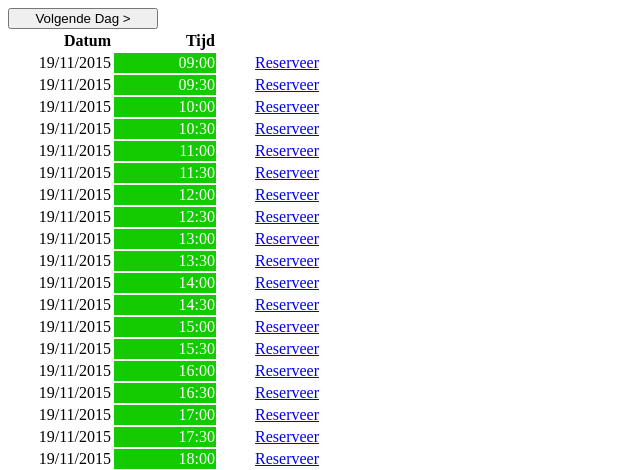
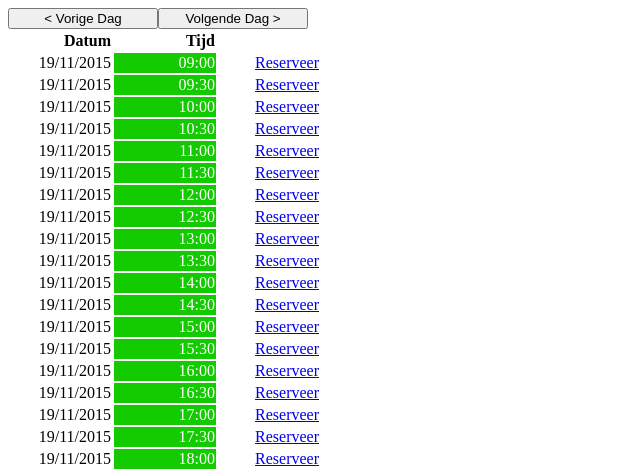
Before and after one commit to sandervspl/barbershop-jeroen-website-CLE2, a PHP site: page /selection_page.php in a window 1280 px wide. Shown: the top 470 px of the page, without its empty margins (0-640 px from the left). Run offline with PHP 8.4, Linux system fonts and the light colour scheme.

Commit message:
12
- added Vorige Dag button
- added Date error message

```diff
--- a/selection_page.php
+++ b/selection_page.php
@@ -28,7 +28,7 @@ if (isset($_GET['jaar'])) {
     $jaar = 2015;
 }
 
-if (isset($_POST['submit'])) {
+if (isset($_POST['nextday'])) {
     $dag = $dag + 1;
 
     if ($dag > 31) {
@@ -38,6 +38,32 @@ if (isset($_POST['submit'])) {
         if ($maand > 12) {
             $maand = 1;
             $jaar = $jaar + 1;
+        }
+    }
+
+    if ($dag < 10) {
+        $dag = "0".$dag;
+    }
+
+    if ($maand < 10) {
+        $str = substr($maand, 0, 1);
+        if ($str !== '0') {
+            $maand = "0".$maand;
+        }
+    }
+
+    header("Location: ?dag=$dag&maand=$maand&jaar=$jaar");
+}
+if (isset($_POST['prevday'])) {
+    $dag = $dag - 1;
+
+    if ($dag < 1) {
+        $dag = 31;
+        $maand = $maand - 1;
+
+        if ($maand < 1) {
+            $maand = 12;
+            $jaar = $jaar - 1;
         }
     }
 
@@ -99,7 +125,8 @@ if (isset($_POST['submit'])) {
 ?>
 
 <form method="post" action="">
-    <input type="submit" name="submit" value="Volgende Dag >">
+    <input type="submit" name="prevday" value="< Vorige Dag">
+    <input type="submit" name="nextday" value="Volgende Dag >">
 </form>
 
 <script src="scripts/Nextday.js"></script>
--- a/toevoegen.php
+++ b/toevoegen.php
@@ -79,6 +79,7 @@ if (isset($_POST['submit'])) {
 
     if (!isset($datum) || $datum === '' || empty($match)) {
         $ok = false;
+        $error_msg = "ERROR: Datum kan alleen vandaag of na vandaag geplaatst worden.";
     }
     if (!isset($tijd) || $tijd === '') {
         $ok = false;
```
